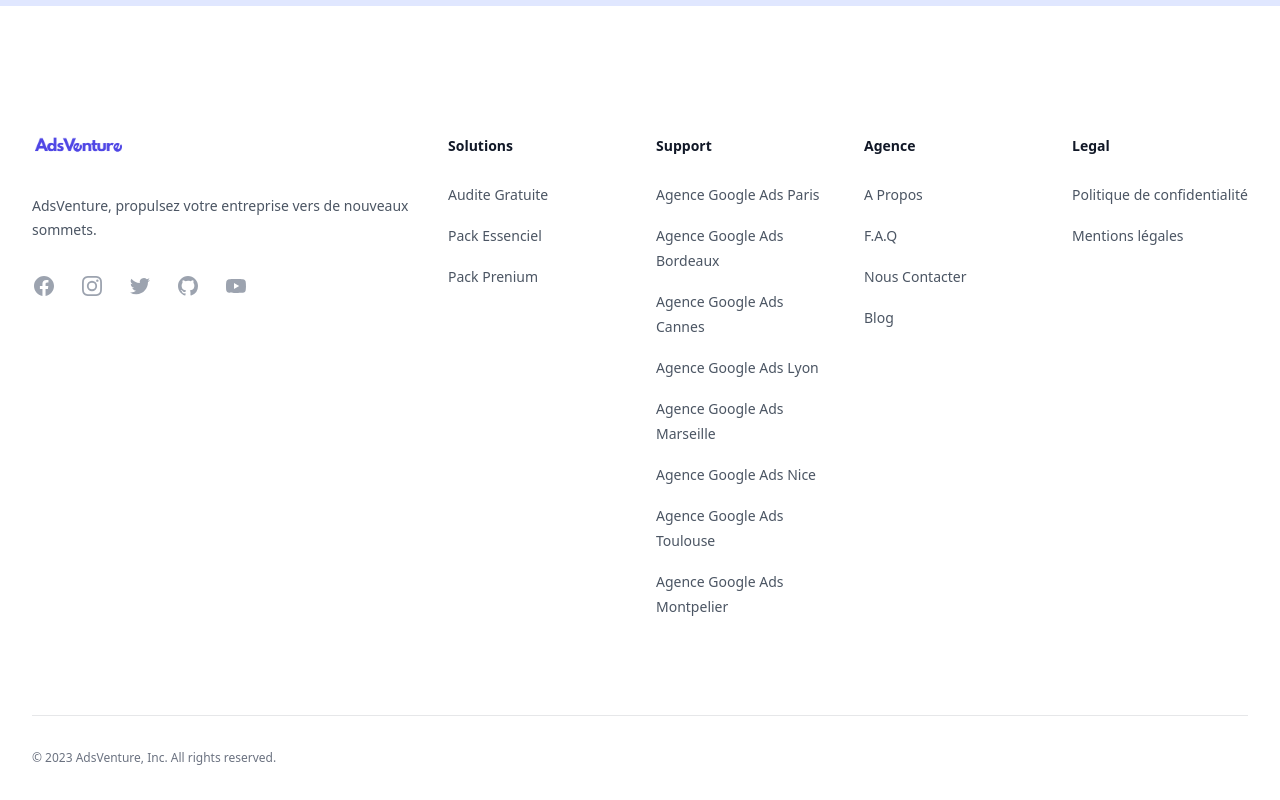
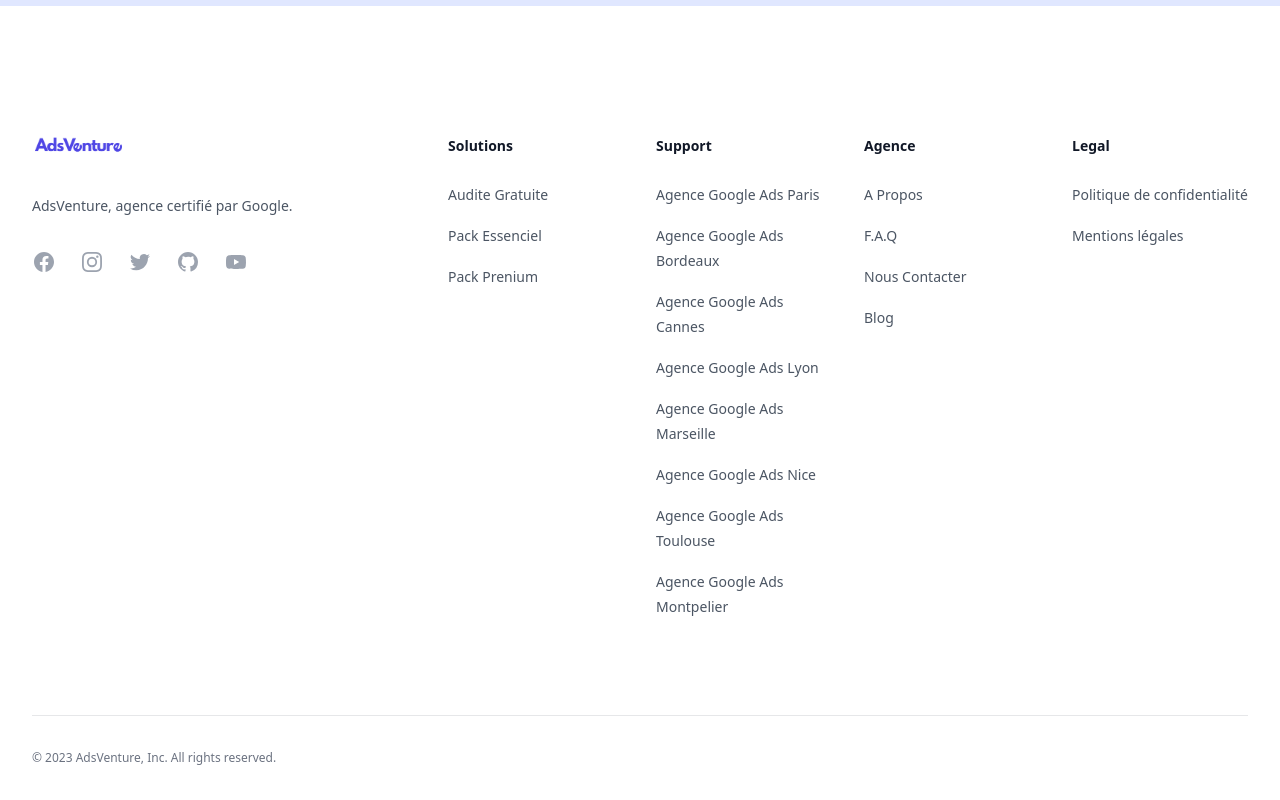
Before and after one commit to magicniclus/adsventure, a Next.js app: page / in a window 1280 px wide. Shown: the part 5356-6156 px from the top of the page. Built offline with nearby package versions, Linux system fonts and the light colour scheme.

Commit message:
Update Footer.js

```diff
--- a/components/Organisms/Footer.js
+++ b/components/Organisms/Footer.js
@@ -149,7 +149,7 @@ const Footer = () => {
               alt="Adsventure"
             />
             <p className="text-sm leading-6 text-gray-600">
-              AdsVenture, propulsez votre entreprise vers de nouveaux sommets.
+              AdsVenture, agence certifié par Google.
             </p>
             <div className="flex space-x-6">
               {navigation.social.map((item) => (
```
